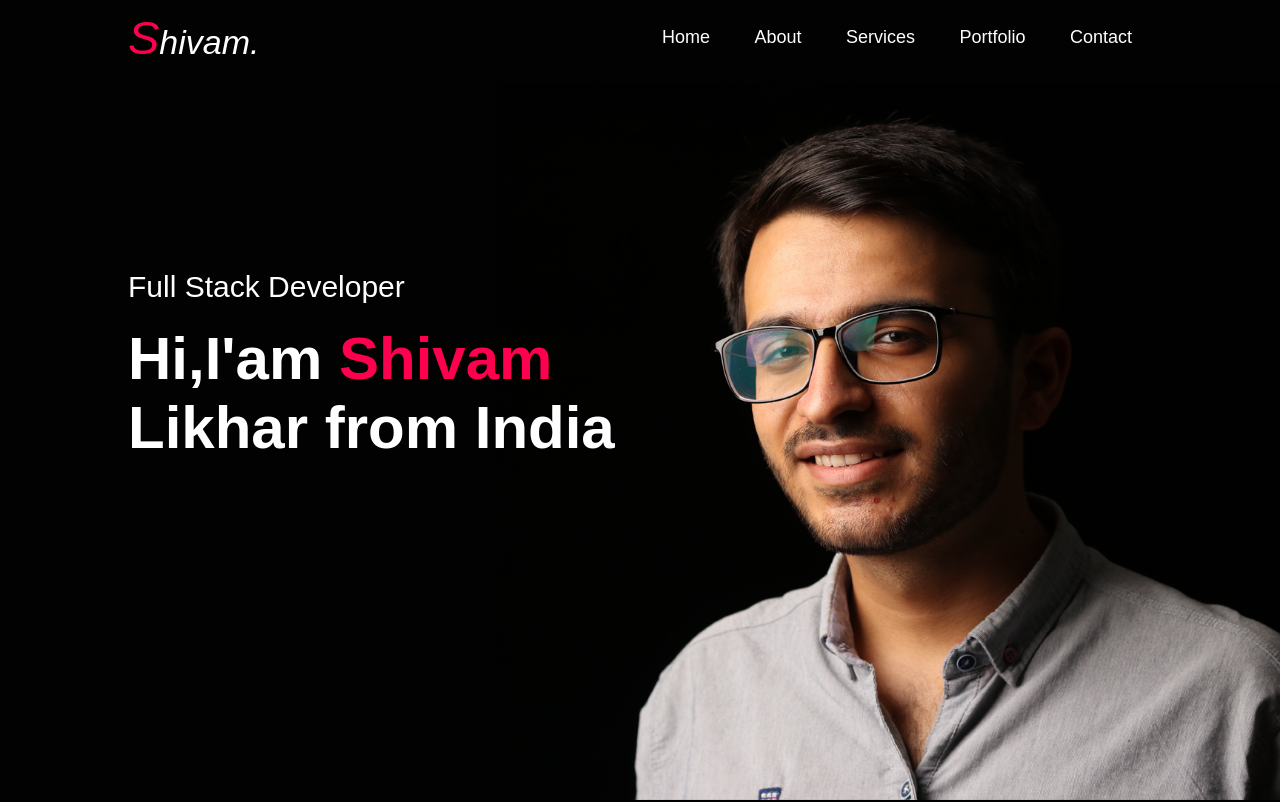
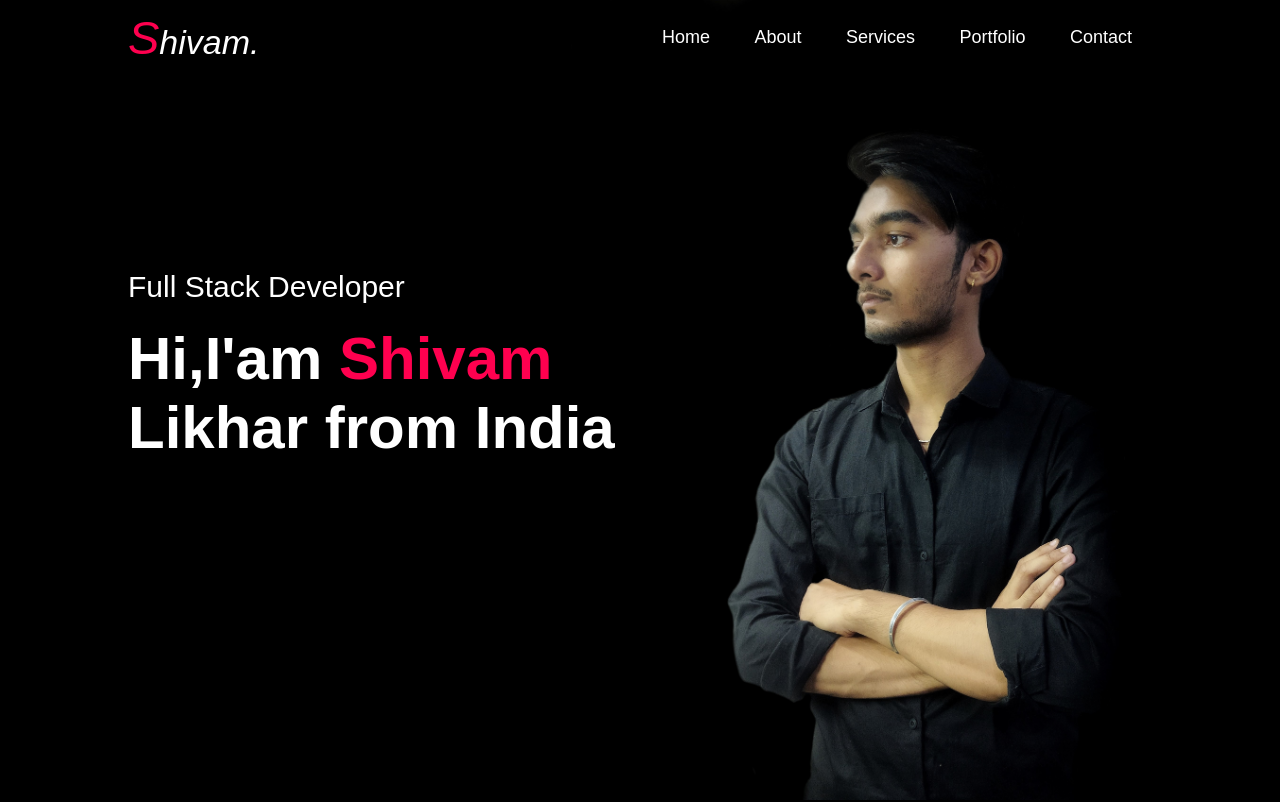
Before and after one commit to Shivamzzzzz/Portfolio-Website-With-HTML-CSS-JS, a plain HTML site: page index.html in a window 1280 px wide. Shown: the top 802 px of the page. Drawn offline with Linux system fonts and the light colour scheme.

Commit message:
changed bg image

```diff
--- a/style.css
+++ b/style.css
@@ -15,10 +15,10 @@ body{
 #header{
     height: 100vh;
     width: 100%;
-    background-image: url(images/background.png);
-    background-size: cover;
-    background-position: center;
-    position: sticky;
+    background-image: url(images/final.jpg);
+    background-size: contain;
+    background-position:right;
+    background-repeat: no-repeat;
 }
 .container{
     padding: 10px 10%;
```
